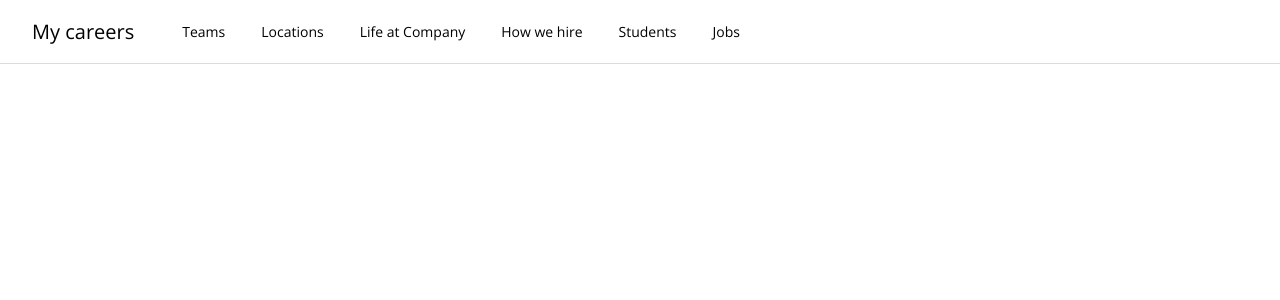
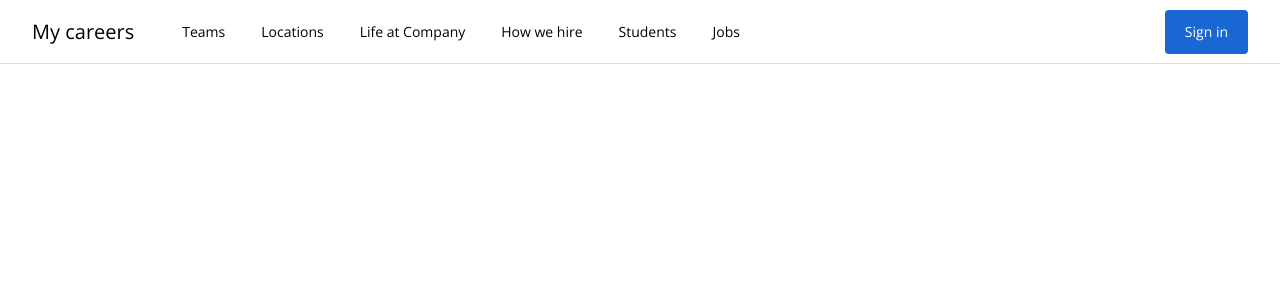
Before and after one commit to nbertho/Udemy, a Vue app in the folder Vue Masterclass/: page / in a window 1280 px wide. Shown: the top 300 px of the page. Built offline with nearby package versions, Linux system fonts and the light colour scheme.

Commit message:
VM - Created action button

```diff
--- /dev/null
+++ b/Vue Masterclass/src/components/ActionButton.vue
@@ -0,0 +1,47 @@
+<template>
+  <button :class="buttonClass">
+    {{ text }}
+  </button>
+</template>
+
+<script>
+export default {
+  name: "ActionButton",
+  props: {
+    text: {
+      type: String,
+      required: true,
+    },
+    type: {
+      type: String,
+      required: false,
+      default: "primary",
+      validator(value) {
+        const validTypes = ["primary", "secondary"];
+        return validTypes.includes(value);
+      },
+    },
+  },
+  computed: {
+    buttonClass() {
+      return {
+        [this.type]: true,
+      };
+    },
+  },
+};
+</script>
+
+<style scoped>
+button {
+  @apply px-5 py-3 font-medium rounded;
+}
+
+.primary {
+  @apply text-white bg-brand-blue-1 hover:shadow-blue;
+}
+
+.secondary {
+  @apply text-brand-blue-1 bg-transparent hover:bg-brand-blue-2 hover:text-white;
+}
+</style>
--- a/Vue Masterclass/src/components/MainNav.vue
+++ b/Vue Masterclass/src/components/MainNav.vue
@@ -20,14 +20,25 @@
             </li>
           </ul>
         </nav>
+        <div class="flex items-center h-full ml-auto">
+          <ProfileImage v-if="isLoggedIn" />
+          <ActionButton v-else text="Sign in" @click="loginUser" />
+        </div>
       </div>
     </div>
   </header>
 </template>
 
 <script>
+import ActionButton from "@/components/ActionButton";
+import ProfileImage from "@/components/ProfileImage";
+
 export default {
   name: "MainNav",
+  components: {
+    ActionButton,
+    ProfileImage,
+  },
   data() {
     return {
       company: "My careers",
@@ -40,7 +51,13 @@ export default {
         { name: "Students", link: "#" },
         { name: "Jobs", link: "#" },
       ],
+      isLoggedIn: false,
     };
+  },
+  methods: {
+    loginUser() {
+      this.isLoggedIn = true;
+    },
   },
 };
 </script>
--- /dev/null
+++ b/Vue Masterclass/src/components/ProfileImage.vue
@@ -0,0 +1,14 @@
+<template>
+  <img :src="imageLink" class="w-8 h-8 object-contain rounded-3" />
+</template>
+
+<script>
+export default {
+  name: "ProfileImage",
+  data() {
+    return {
+      imageLink: "https://www.w3schools.com/howto/img_avatar.png",
+    };
+  },
+};
+</script>
--- a/Vue Masterclass/tailwind.config.js
+++ b/Vue Masterclass/tailwind.config.js
@@ -5,9 +5,13 @@ module.exports = {
   content: ["./public/**/*.html", "./src/**/*.{vue,js,ts,jsx,tsx}"],
   theme: {
     extend: {
+      boxShadow: {
+        blue: "0 0 3px 3px #4285f4",
+      },
       colors: {
         "brand-gray-1": "#dadce0",
         "brand-blue-1": "#1967d2",
+        "brand-blue-2": "#4285f4",
         "brand-green-1": "#137333",
       },
       fontFamily: {
```
